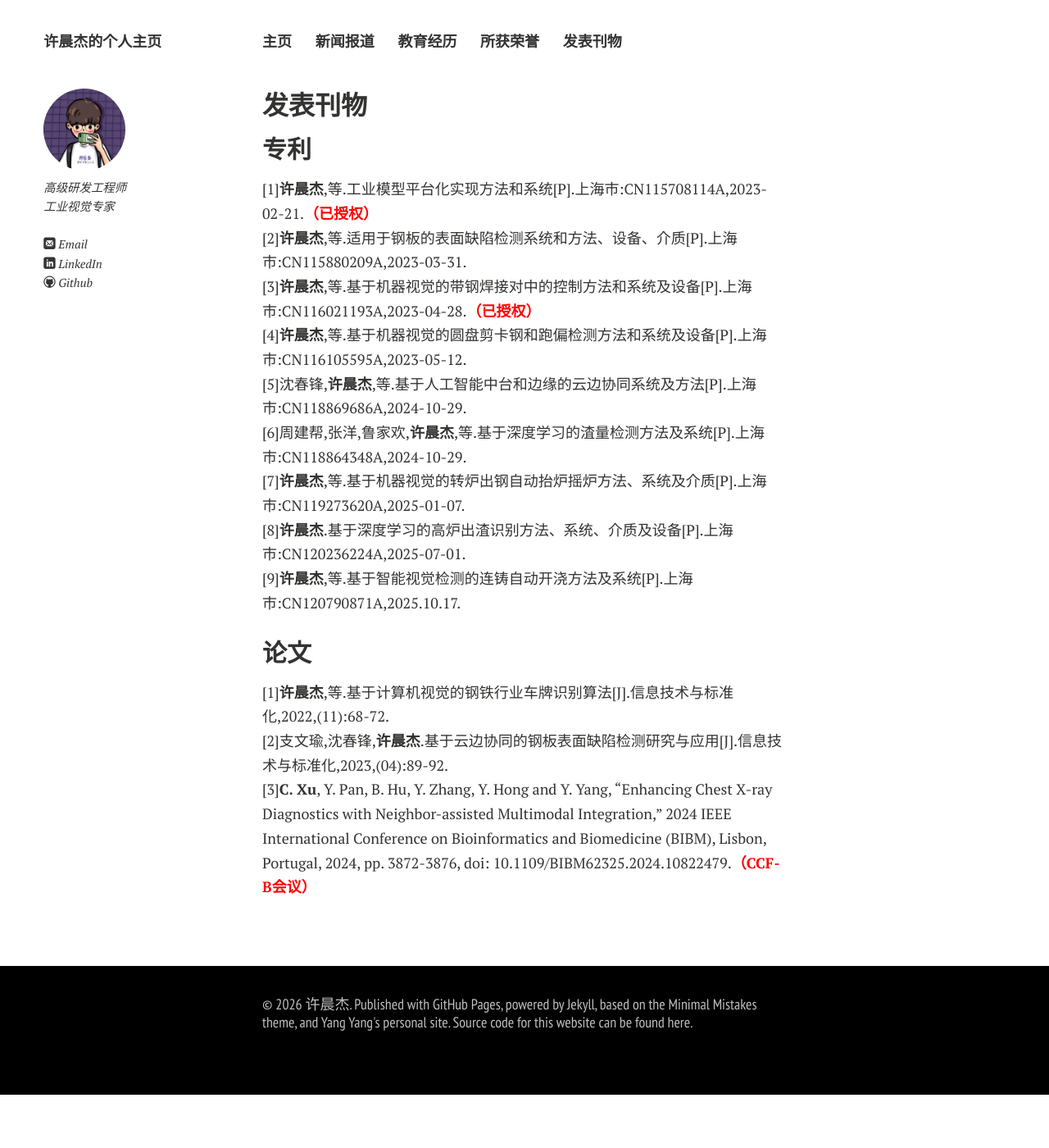
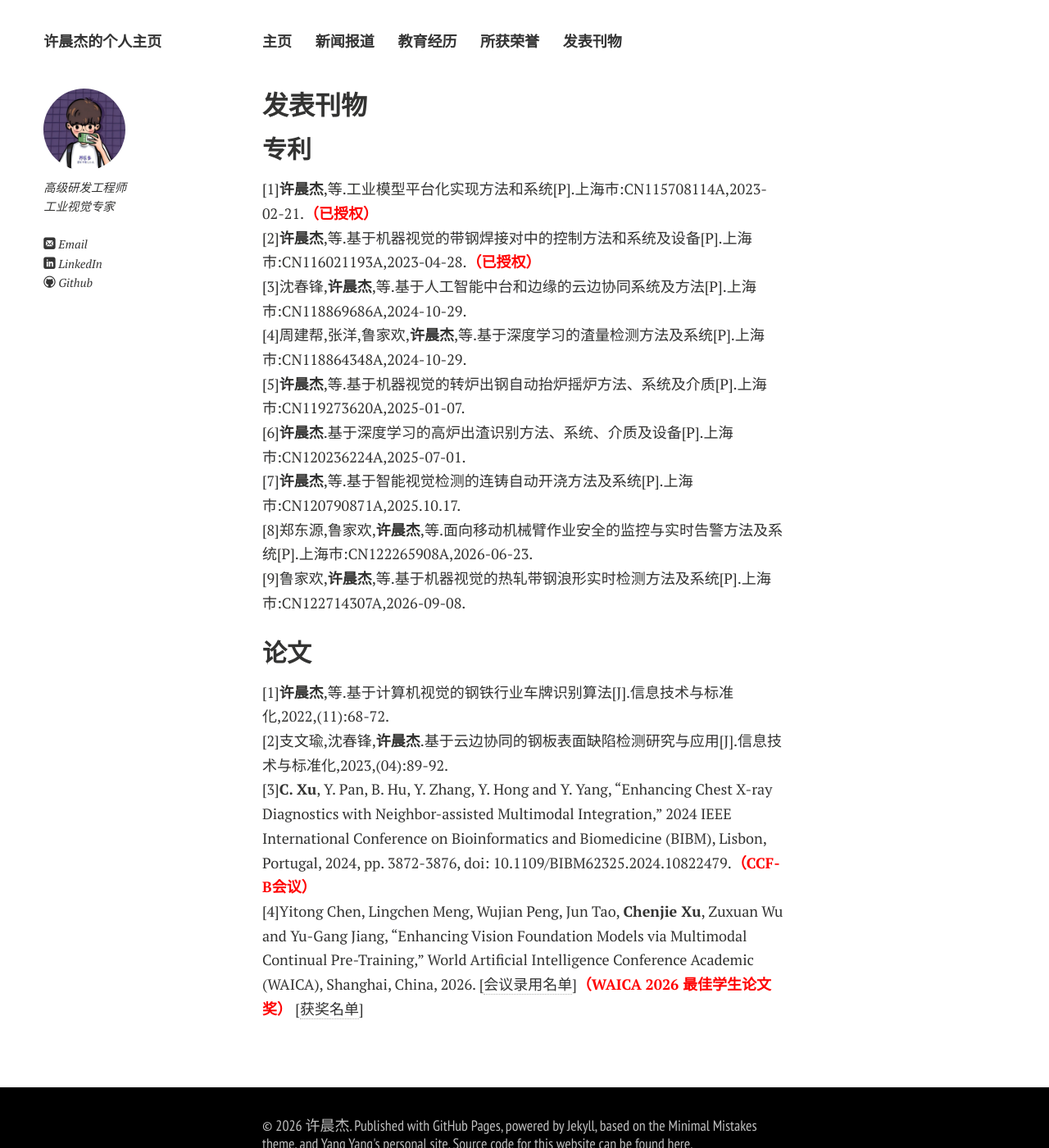
Before and after one commit to ChenjieXu/ChenjieXu.github.io, a Jekyll site: the page built from docs/publications.md, in a window 1280 px wide and 1400 px high. Shown: the whole window at 82% size. Built offline with Jekyll 4.4.1, drawn with Linux system fonts in a browser that asks for light colours; nearby versions of some CDN libraries; our own code applies the rules of GitHub Pages for plain Markdown files.

Commit message:
保持个人网站荣誉与科研成果记录完整准确
补充青年创新创效大赛荣誉、两项专利及 WAICA 2026 获奖论文；移除失效和已驳回专利，同步两份资料并整理连续编号。

Constraint: 合并 2026-10-24 的七次更新，保留最终文件内容及此前历史。
Confidence: high
Scope-risk: narrow
Tested: 原更新已通过内容检查与 GitHub Pages 部署验证；合并提交的 Git tree 与合并前一致。
Directive: 论文按 WAICA 2026 主会录用信息引用，未核实的出版卷号、页码和 DOI 不补写。

```diff
--- a/docs/publications.md
+++ b/docs/publications.md
@@ -2,16 +2,17 @@
 
 ## 专利
 [1]**许晨杰**,等.工业模型平台化实现方法和系统[P].上海市:CN115708114A,2023-02-21.<span style="color:red;"><strong>（已授权）</strong></span>
-[2]**许晨杰**,等.适用于钢板的表面缺陷检测系统和方法、设备、介质[P].上海市:CN115880209A,2023-03-31.
-[3]**许晨杰**,等.基于机器视觉的带钢焊接对中的控制方法和系统及设备[P].上海市:CN116021193A,2023-04-28.<span style="color:red;"><strong>（已授权）</strong></span>
-[4]**许晨杰**,等.基于机器视觉的圆盘剪卡钢和跑偏检测方法和系统及设备[P].上海市:CN116105595A,2023-05-12.
-[5]沈春锋,**许晨杰**,等.基于人工智能中台和边缘的云边协同系统及方法[P].上海市:CN118869686A,2024-10-29.
-[6]周建帮,张洋,鲁家欢,**许晨杰**,等.基于深度学习的渣量检测方法及系统[P].上海市:CN118864348A,2024-10-29.
-[7]**许晨杰**,等.基于机器视觉的转炉出钢自动抬炉摇炉方法、系统及介质[P].上海市:CN119273620A,2025-01-07.
-[8]**许晨杰**.基于深度学习的高炉出渣识别方法、系统、介质及设备[P].上海市:CN120236224A,2025-07-01.
-[9]**许晨杰**,等.基于智能视觉检测的连铸自动开浇方法及系统[P].上海市:CN120790871A,2025.10.17.
+[2]**许晨杰**,等.基于机器视觉的带钢焊接对中的控制方法和系统及设备[P].上海市:CN116021193A,2023-04-28.<span style="color:red;"><strong>（已授权）</strong></span>
+[3]沈春锋,**许晨杰**,等.基于人工智能中台和边缘的云边协同系统及方法[P].上海市:CN118869686A,2024-10-29.
+[4]周建帮,张洋,鲁家欢,**许晨杰**,等.基于深度学习的渣量检测方法及系统[P].上海市:CN118864348A,2024-10-29.
+[5]**许晨杰**,等.基于机器视觉的转炉出钢自动抬炉摇炉方法、系统及介质[P].上海市:CN119273620A,2025-01-07.
+[6]**许晨杰**.基于深度学习的高炉出渣识别方法、系统、介质及设备[P].上海市:CN120236224A,2025-07-01.
+[7]**许晨杰**,等.基于智能视觉检测的连铸自动开浇方法及系统[P].上海市:CN120790871A,2025.10.17.
+[8]郑东源,鲁家欢,**许晨杰**,等.面向移动机械臂作业安全的监控与实时告警方法及系统[P].上海市:CN122265908A,2026-06-23.<br>
+[9]鲁家欢,**许晨杰**,等.基于机器视觉的热轧带钢浪形实时检测方法及系统[P].上海市:CN122714307A,2026-09-08.<br>
 
 ## 论文
 [1]**许晨杰**,等.基于计算机视觉的钢铁行业车牌识别算法[J].信息技术与标准化,2022,(11):68-72.
 [2]支文瑜,沈春锋,**许晨杰**.基于云边协同的钢板表面缺陷检测研究与应用[J].信息技术与标准化,2023,(04):89-92.
-[3]**C. Xu**, Y. Pan, B. Hu, Y. Zhang, Y. Hong and Y. Yang, "Enhancing Chest X-ray Diagnostics with Neighbor-assisted Multimodal Integration," 2024 IEEE International Conference on Bioinformatics and Biomedicine (BIBM), Lisbon, Portugal, 2024, pp. 3872-3876, doi: 10.1109/BIBM62325.2024.10822479.<span style="color:red;"><strong>（CCF-B会议）</strong></span>
+[3]**C. Xu**, Y. Pan, B. Hu, Y. Zhang, Y. Hong and Y. Yang, "Enhancing Chest X-ray Diagnostics with Neighbor-assisted Multimodal Integration," 2024 IEEE International Conference on Bioinformatics and Biomedicine (BIBM), Lisbon, Portugal, 2024, pp. 3872-3876, doi: 10.1109/BIBM62325.2024.10822479.<span style="color:red;"><strong>（CCF-B会议）</strong></span><br>
+[4]Yitong Chen, Lingchen Meng, Wujian Peng, Jun Tao, **Chenjie Xu**, Zuxuan Wu and Yu-Gang Jiang, "Enhancing Vision Foundation Models via Multimodal Continual Pre-Training," World Artificial Intelligence Conference Academic (WAICA), Shanghai, China, 2026. [[会议录用名单](https://waica2026.worldaic.com.cn/program/accepted-paper-list-main-conference/)]<span style="color:red;"><strong>（WAICA 2026 最佳学生论文奖）</strong></span> [[获奖名单](https://waica2026.worldaic.com.cn/awards/)]
```
Also changed, not shown: docs/honors.md (+1 -0 lines), pages/honors.md (+5 -0 lines), pages/publications.md (+10 -8 lines).
